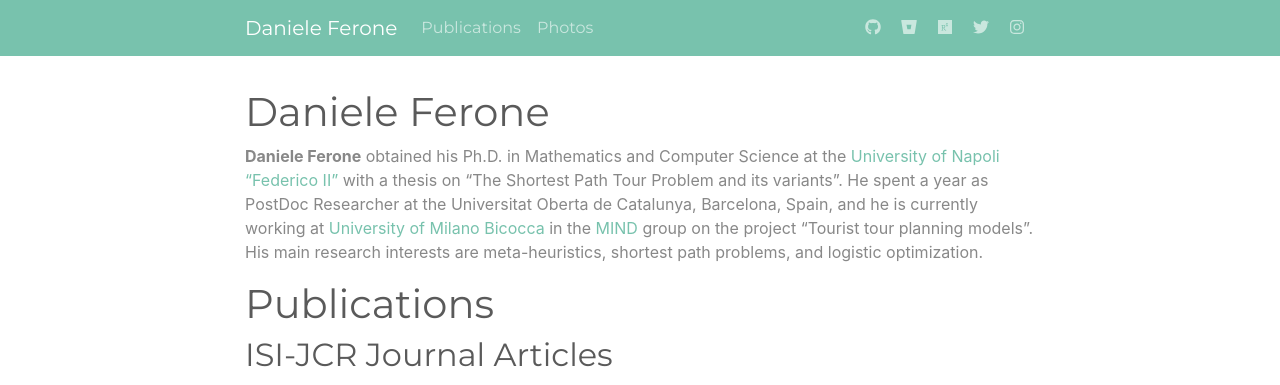
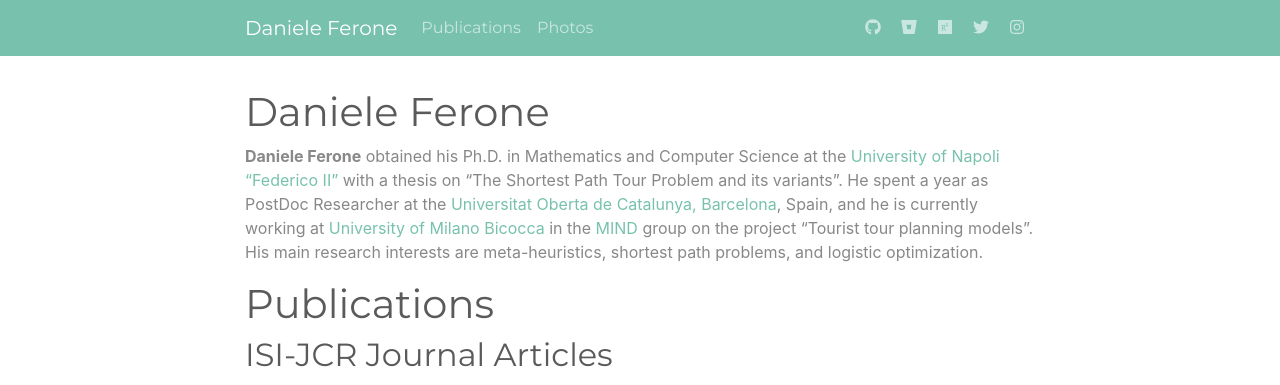
Before and after one commit to fdaniele85/fdaniele85.github.io, a Jekyll site: the page built from index.html, in a window 1280 px wide and 900 px high. Shown: the top 385 px of the window. Built offline with Jekyll 4.4.1, drawn with Linux system fonts in a browser that asks for light colours; nearby versions of some CDN libraries; comment, search, counter and statistics services are not loaded; part of the change alters nothing that is shown.

Commit message:
Uoc website

```diff
--- a/index.html
+++ b/index.html
@@ -22,7 +22,7 @@ $(document).ready(function(){
 });
 </script>
 
-<p><strong>Daniele Ferone</strong> obtained his Ph.D. in Mathematics and Computer Science at the <a href="https://www.unina.it">University of Napoli “Federico II”</a> with a thesis on “The Shortest Path Tour Problem and its variants”. He spent a year as PostDoc Researcher at the Universitat Oberta de Catalunya, Barcelona, Spain, and he is currently working at <a href="https://www.unimib.it">University of Milano Bicocca</a> in the <a href="http://www.mind.disco.unimib.it/">MIND</a> group on the project “Tourist tour planning models”. His main research interests are meta-heuristics, shortest path problems, and logistic optimization.</p>
+<p><strong>Daniele Ferone</strong> obtained his Ph.D. in Mathematics and Computer Science at the <a href="https://www.unina.it">University of Napoli “Federico II”</a> with a thesis on “The Shortest Path Tour Problem and its variants”. He spent a year as PostDoc Researcher at the <a href="https://wwww.uoc.edu">Universitat Oberta de Catalunya, Barcelona</a>, Spain, and he is currently working at <a href="https://www.unimib.it">University of Milano Bicocca</a> in the <a href="http://www.mind.disco.unimib.it/">MIND</a> group on the project “Tourist tour planning models”. His main research interests are meta-heuristics, shortest path problems, and logistic optimization.</p>
 
 
 <a name="publications" class="anchor"><h1>Publications</h1></a>
```
